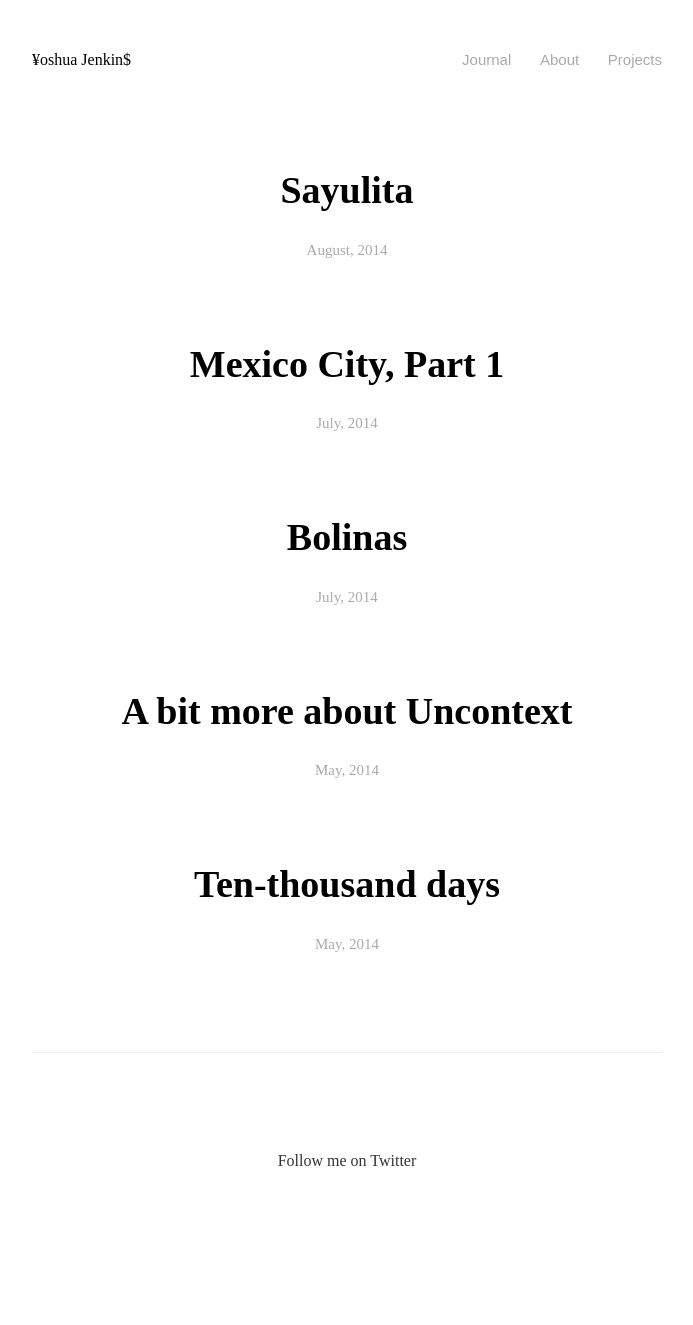
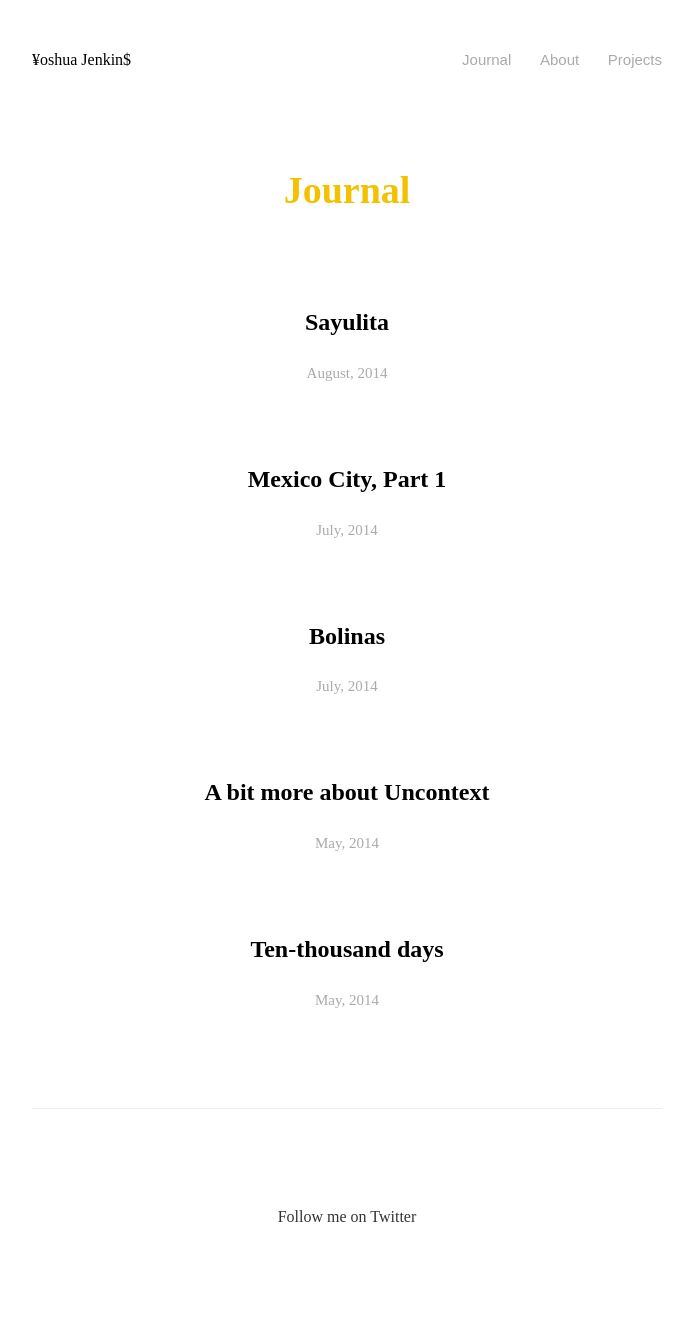
Before and after one commit to joshuajenkins/joshuajenkins.github.io, a Jekyll site: the page built from journal/index.html, in a window 1280 px wide. Shown: the whole page, without its empty margins (293-986 px from the left). Built offline with Jekyll 4.4.1, drawn with Linux system fonts in a browser that asks for light colours; some web fonts are replaced; before the commit the page ends 1269 px from its top, so only the background shows below that.

Commit message:
Header cleanup

```diff
--- a/about/index.html
+++ b/about/index.html
@@ -1,8 +1,10 @@
 ---
-layout: about
+layout: projects
 title:  "About"
 date:   2014-04-20 20:17:32
 ---
+
+<h2>About</h2>
 
 <p><img class="sassypants" src="/img/photo-barca.jpg">I moved to San Francisco from Portland in 2011. Immediately before that I lived in eight other states and was born. I&rsquo;m working at <a href="http://last.co" title="The Last Guide Company">The Last Guide Co</a>. I spent over two years designing at Dropbox, where I helped launch a bunch of early <a href="http://dropbox.com/developers" title="Dropbox Platform">Dropbox Platform</a> products.</p>
 
--- a/journal/index.html
+++ b/journal/index.html
@@ -4,6 +4,7 @@ title:  "Journal"
 date:   2014-04-20 20:17:32
 ---
 
+<h2>Journal</h2>
 <ul class="journal-list">
   {% for post in site.posts %}
     <li>
--- a/src/scss/_journal-list.scss
+++ b/src/scss/_journal-list.scss
@@ -1,6 +1,6 @@
 .journal-list {
   list-style: none;
-  margin: 0;
+  margin: $baseline*4 0 0 0;
   padding: 0;
 
   text-align: center;
@@ -18,7 +18,7 @@
       line-height: 1.2em;
       font-weight: 800;
       font-family: $font-display;
-      font-size: $font-large;
+      font-size: $font-medium;
 
       transition: transform 0.3s cubic-bezier(0.770, 0.000, 0.175, 1.000);
     }
--- a/src/scss/_section.scss
+++ b/src/scss/_section.scss
@@ -5,6 +5,7 @@
   font-size: $font-large;
   text-align: center;
   padding: 0 $page-padding;
+  color: $gold;
 }
 
 .subtitle {
```
Also changed, not shown: css/main.css.
